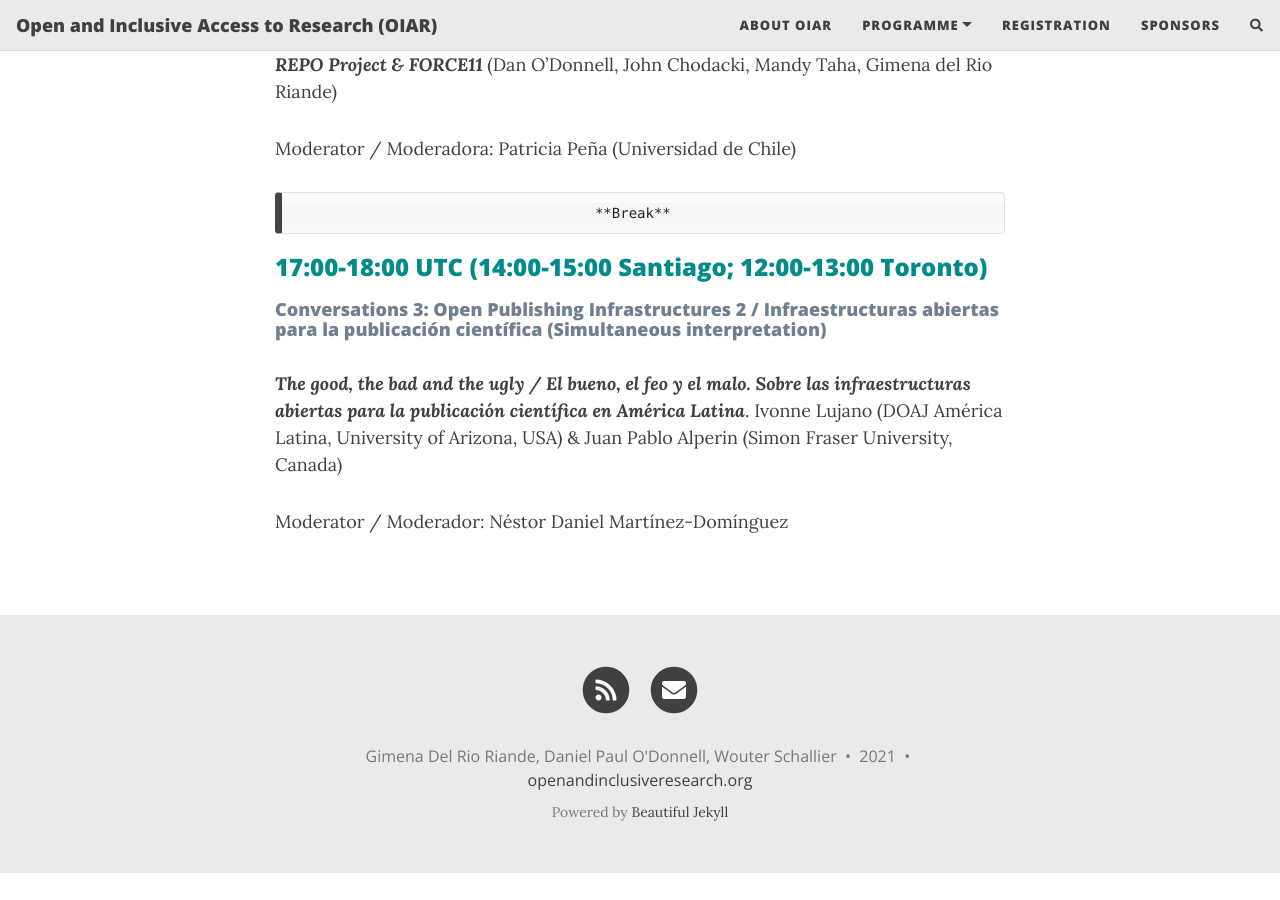
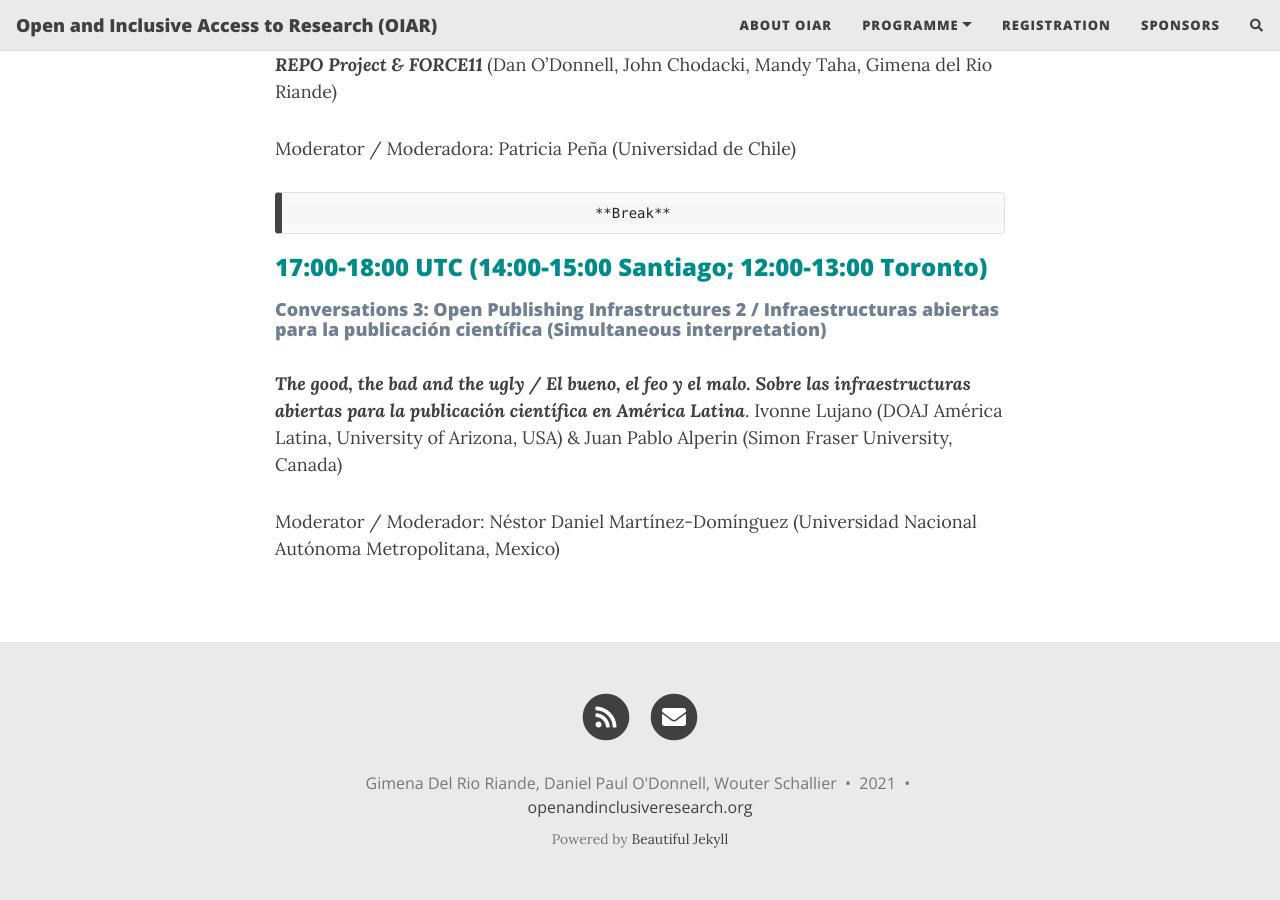
Before and after one commit to caedmon5/OIAR, a Jekyll site: the page built from programme.md, in a window 1280 px wide and 900 px high, scrolled down 3355 px. Built offline with Jekyll 4.4.1, drawn with Linux system fonts in a browser that asks for light colours; nearby versions of some CDN libraries; comment, search, counter and statistics services are not loaded; before the commit the page ends 4228 px from its top, so only the background shows below that.

Commit message:
Update programme

```diff
--- a/programme.md
+++ b/programme.md
@@ -84,4 +84,4 @@ A [calendar (.ics file) is available for this conference](assets/img/OIAR.ics)
 #### <span style="color: SlateGray;">Conversations 3: Open Publishing Infrastructures 2 / Infraestructuras abiertas para la publicación científica (Simultaneous interpretation)</span>
 ***The good, the bad and the ugly / El bueno, el feo y el malo. Sobre las infraestructuras abiertas para la publicación científica en América Latina***. Ivonne Lujano (DOAJ América Latina, University of Arizona, USA) & Juan Pablo Alperin (Simon Fraser University, Canada)
 
-  Moderator / Moderador: Néstor Daniel Martínez-Domínguez
+  Moderator / Moderador: Néstor Daniel Martínez-Domínguez (Universidad Nacional Autónoma Metropolitana, Mexico)
```
